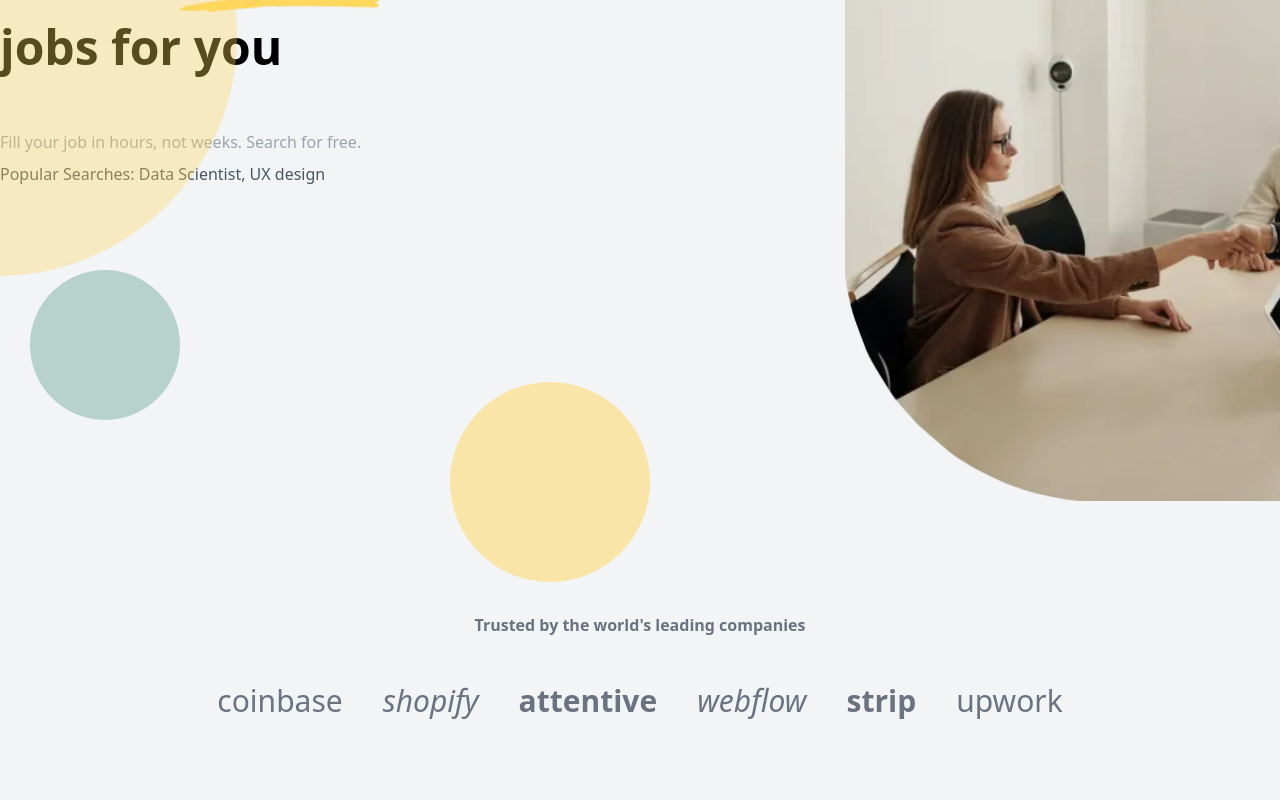
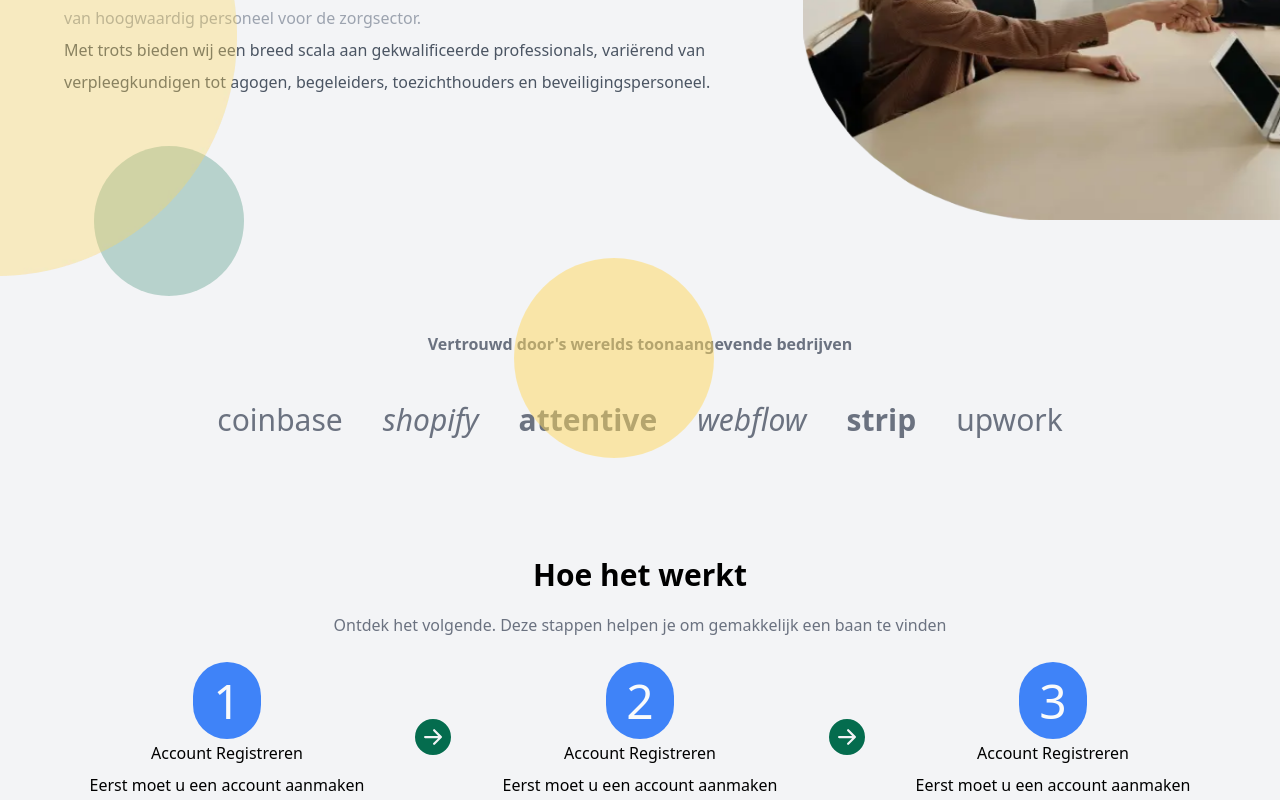
Before and after one commit to tahamah/Job_Portal, a Next.js app: page / in a window 1280 px wide. Shown: the part 380-1180 px from the top of the page. Built offline with nearby package versions, Linux system fonts and the light colour scheme.

Commit message:
text change from home page

```diff
--- a/src/components/ContactUsPage/Contact/index.jsx
+++ b/src/components/ContactUsPage/Contact/index.jsx
@@ -2,7 +2,7 @@ import React from 'react'
 
 const Contact = () => {
   return (
-    <div className='max-w-7xl mx-auto md:flex items-center'>
+    <div className='max-w-6xl mx-auto md:flex items-center'>
       <div className='md:w-1/2 mt-16 mx-10 md:mx-0'>
         <h4 className='text-xl font-medium text-blue-700'>Contact Us</h4>
         <div className='w-16 h-0.5 mt-1 ml-3 mb-3  bg-black'></div>
--- a/src/components/ContactUsPage/GetInTouch/index.jsx
+++ b/src/components/ContactUsPage/GetInTouch/index.jsx
@@ -7,7 +7,7 @@ import React from 'react'
 
 const GetInTouch = () => {
   return (
-    <div className='md:flex justify-center items-center gap-16 max-w-7xl mx-auto px-10 md:px-0'>
+    <div className='md:flex justify-center items-center gap-16 max-w-6xl mx-auto px-10 md:px-0'>
       <div className='md:w-1/2 relative'>
         <h2 className='text-2xl font-semibold'>Get in touch</h2>
         <div className='w-12 h-1 mt-2 ml-3 bg-black'></div>
--- a/src/components/HomePage/FindJob/index.jsx
+++ b/src/components/HomePage/FindJob/index.jsx
@@ -6,10 +6,10 @@ const FindJob = () => {
   return (
     <div className='pb-28'>
       <h1 className=' bg-blue-100 text-3xl text-center py-10 font-medium'>
-        Find Job
+        Vind een baan
       </h1>
       {/* Job Cart */}
-      <div className='max-w-7xl mx-auto my-16'>
+      <div className='max-w-6xl mx-auto my-16'>
         <div className='grid  md:grid-cols-3 px-10 md:px-0 gap-10'>
           <JobCart />
           <JobCart />
@@ -21,7 +21,7 @@ const FindJob = () => {
       <div className='text-center text-blue-600 '>
         <Link Link href={'/job/show-all-jobs'}>
           <button className='hover:underline underline-offset-4 duration-300 px-10 py-5'>
-            Show More
+            Laat meer zien
           </button>
         </Link>
       </div>
--- a/src/components/HomePage/HeroSection/index.jsx
+++ b/src/components/HomePage/HeroSection/index.jsx
@@ -18,9 +18,9 @@ const HeroSection = () => {
             <Image src={Left_Shap} alt='Shap' />
           </div>
 
-          <div className='flex max-w-7xl mx-auto items-center'>
+          <div className='flex max-w-6xl mx-auto items-center'>
             <div className='w-2/3 relative pl-5 md:pl-0'>
-              <Link href='/' className=' absolute -top-72'>
+              <Link href='/' className=' absolute -top-28'>
                 <Image src={Logo} alt='logo' height={50} />
               </Link>
               <div className=' absolute top-16 left-[180px]'>
@@ -28,21 +28,31 @@ const HeroSection = () => {
               </div>
               <div className='h-[100px] w-[100px] rounded-full bg-green-700  opacity-25 absolute -top-28 left-[250px]'></div>
               <h1 className='text-5xl font-semibold leading-relaxed z-10 mb-10 '>
-                We find the best <br /> jobs for you{' '}
+                Wij vinden de beste
+                <br /> banen voor jou{' '}
               </h1>
               <p className='text-gray-400 text-normal font-medium leading-loose'>
-                Fill your job in hours, not weeks. Search for free.
+                left side description with large welcome note and then small:
+                Welkom bij [Naam van uw uitzendbureau] in de zorg! Wij zijn een
+                betrouwbare partner die gespecialiseerd is in het leveren van
+                hoogwaardig personeel voor de zorgsector.
               </p>
               <div className='relative'>
                 <p className='text-gray-600 text-normal font-medium leading-loose'>
-                  Popular Searches: Data Scientist, UX design{' '}
+                  Met trots bieden wij een breed scala aan gekwalificeerde
+                  professionals, variërend van verpleegkundigen tot agogen,
+                  begeleiders, toezichthouders en beveiligingspersoneel.
                 </p>
                 <div className='h-[150px] w-[150px] rounded-full bg-green-700  opacity-25 absolute top-28 left-[30px]'></div>
                 <div className='h-[200px] w-[200px] rounded-full bg-[#FFD75D] absolute  opacity-50 top-56 left-[450px]'></div>
               </div>
             </div>
             <div className='-mr-[20rem] relative'>
-              <Image className='-z-50' src={Hero_Section} alt='Hero Image' />
+              <Image
+                className='-z-50 max-h-[600px]'
+                src={Hero_Section}
+                alt='Hero Image'
+              />
               <Link href='/contact-us'>
                 <button className='bg-blue-700 hover:bg-blue-400 duration-300 absolute top-3 rounded-lg text-gray-50 px-5 py-2 right-80'>
                   Contact Us
@@ -76,14 +86,20 @@ const HeroSection = () => {
           <div className='  mx-auto absolute top-20 '>
             <div className=' pl-5 md:pl-0'>
               <h1 className='text-3xl font-semibold leading-relaxed z-10 mb-8 '>
-                We find the best <br /> jobs for you{' '}
+                Wij vinden de beste
+                <br /> banen voor jou{' '}
               </h1>
               <p className='text-gray-500 text-normal font-medium leading-loose'>
-                Fill your job in hours, not weeks. Search for free.
+                left side description with large welcome note and then small:
+                Welkom bij [Naam van uw uitzendbureau] in de zorg! Wij zijn een
+                betrouwbare partner die gespecialiseerd is in het leveren van
+                hoogwaardig personeel voor de zorgsector.
               </p>
               <div className='relative'>
                 <p className='text-gray-700 text-normal font-medium leading-loose'>
-                  Popular Searches: Data Scientist, UX design{' '}
+                  Met trots bieden wij een breed scala aan gekwalificeerde
+                  professionals, variërend van verpleegkundigen tot agogen,
+                  begeleiders, toezichthouders en beveiligingspersoneel.
                 </p>
               </div>
             </div>
--- a/src/components/HomePage/HowItWork/index.jsx
+++ b/src/components/HomePage/HowItWork/index.jsx
@@ -3,10 +3,10 @@ import { BsArrowRightCircle, BsArrowRightCircleFill } from 'react-icons/bs'
 
 const HowItWork = () => {
   return (
-    <div className='mt-28 max-w-7xl mx-auto'>
+    <div className='mt-28 max-w-6xl mx-auto'>
       <p className='text-gray-500 font-semibold text-center'>
         {' '}
-        Trusted by the world{`'`}s leading companies
+        Vertrouwd door{`'`}s werelds toonaangevende bedrijven
       </p>
       <ul className='md:flex text-center leading-relaxed justify-center items-center gap-10 mt-10 md:mb-28 mb-10 text-3xl text-gray-500'>
         <li>coinbase</li>
@@ -16,9 +16,12 @@ const HowItWork = () => {
         <li className='font-bold'>strip</li>
         <li>upwork</li>
       </ul>
-      <h2 className=' text-center text-3xl my-5 font-semibold'>How it work</h2>
+      <h2 className=' text-center text-3xl my-5 font-semibold'>
+        Hoe het werkt
+      </h2>
       <p className=' text-gray-500 text-center px-5'>
-        Explore the following these steps will help you to find a job easily
+        Ontdek het volgende. Deze stappen helpen je om gemakkelijk een baan te
+        vinden{' '}
       </p>
       {/* Dextop */}
       <div className='my-10 mb-20 hidden md:flex items-center justify-around'>
@@ -26,8 +29,8 @@ const HowItWork = () => {
           <span className='bg-blue-500 text-gray-50 text-5xl py-1.5 px-5 rounded-full'>
             1
           </span>
-          <h3 className='mt-4 mb-2'>Register Account</h3>
-          <p>First, you need to make an account</p>
+          <h3 className='mt-4 mb-2'>Account Registreren</h3>
+          <p>Eerst moet u een account aanmaken</p>
         </div>
         <div className='text-4xl text-green-700 cursor-pointer hover:translate-x-2 duration-300'>
           <BsArrowRightCircleFill />
@@ -36,8 +39,8 @@ const HowItWork = () => {
           <span className='bg-blue-500 text-gray-50 text-5xl py-1.5 px-5 rounded-full'>
             2
           </span>
-          <h3 className='mt-4 mb-2'>Register Account</h3>
-          <p>First, you need to make an account</p>
+          <h3 className='mt-4 mb-2'>Account Registreren</h3>
+          <p>Eerst moet u een account aanmaken</p>
         </div>
         <div className='text-4xl text-green-700 cursor-pointer hover:translate-x-2 duration-300'>
           <BsArrowRightCircleFill />
@@ -46,8 +49,8 @@ const HowItWork = () => {
           <span className='bg-blue-500 text-gray-50 text-5xl py-1.5 px-5 rounded-full'>
             3
           </span>
-          <h3 className='mt-4 mb-2'>Register Account</h3>
-          <p>First, you need to make an account</p>
+          <h3 className='mt-4 mb-2'>Account Registreren</h3>
+          <p>Eerst moet u een account aanmaken</p>
         </div>
       </div>
       {/* Mobile */}
--- a/src/pages/admin/index.jsx
+++ b/src/pages/admin/index.jsx
@@ -2,10 +2,11 @@ import React from 'react'
 
 const AddJob = () => {
   return (
-    <div className='max-w-7xl mx-auto py-16 px-5 '>
-
+    <div className='max-w-6xl mx-auto py-16 px-5 '>
       <form className='max-w-4xl mx-auto shadow-xl p-10 border rounded-xl'>
-      <h2 className='text-3xl font-medium pb-10 text-center'>Post a new job</h2>
+        <h2 className='text-3xl font-medium pb-10 text-center'>
+          Post a new job
+        </h2>
         <div class='grid gap-6 mb-6 md:grid-cols-2'>
           <div>
             <label
--- a/src/pages/job/show-all-jobs/index.jsx
+++ b/src/pages/job/show-all-jobs/index.jsx
@@ -1,14 +1,14 @@
 import JobCart from '@/components/common/JobCart'
 import React from 'react'
 
- const ShowAllJobs = () => {
+const ShowAllJobs = () => {
   return (
     <div className='pb-28'>
       <h1 className=' bg-blue-100 text-3xl text-center py-10 font-medium'>
         Find Your Job
       </h1>
       {/* Job Cart */}
-      <div className='max-w-7xl mx-auto my-16'>
+      <div className='max-w-6xl mx-auto my-16'>
         <div className='grid  md:grid-cols-3 px-10 md:px-0 gap-10'>
           <JobCart />
           <JobCart />
@@ -24,9 +24,7 @@ import React from 'react'
           <JobCart />
         </div>
       </div>
-
-
     </div>
   )
- }
+}
 export default ShowAllJobs
```
Also changed, not shown: src/components/HomePage/Articles/index.jsx (+54 -46 lines), src/components/HomePage/Subscribe/index.jsx (+5 -3 lines), src/pages/job/[job_id]/index.jsx (+10 -5 lines), src/assets/hero_main.png, src/assets/hero_main1.png (added).
